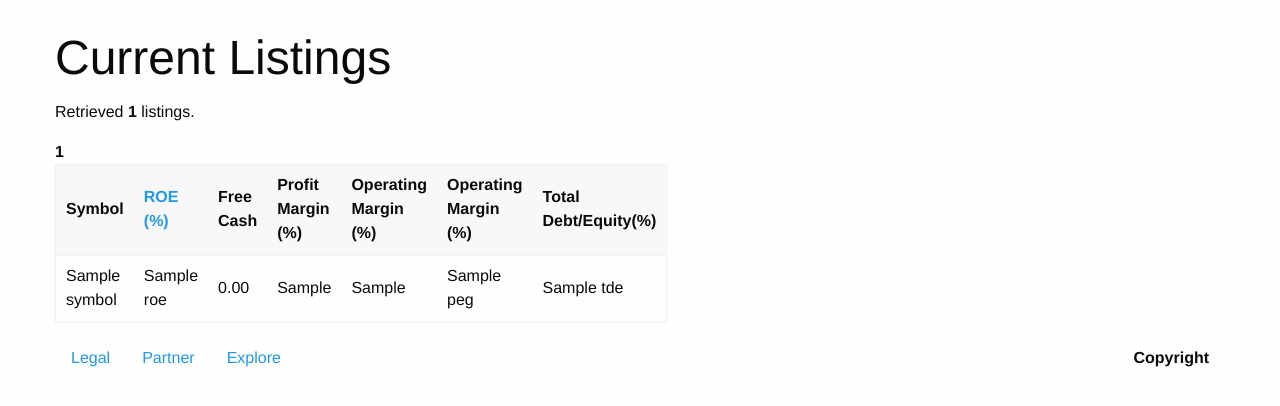
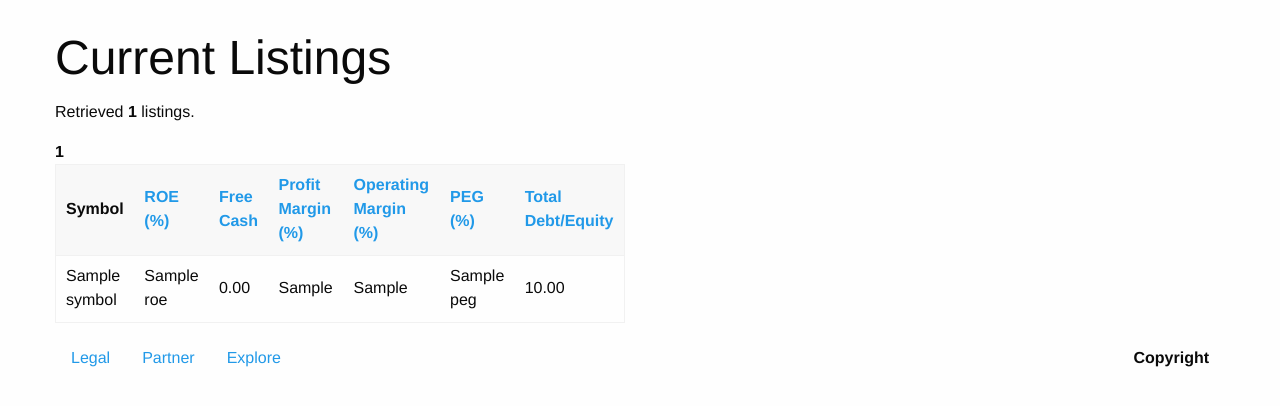
Before and after one commit to kflavin/stock_screener_web, a Flask app: template templates/listings.html in a window 1280 px wide. Shown: the part 118-524 px from the top of the page. Run offline with Flask 2, Linux system fonts and the light colour scheme; the visitor is signed in with stand-in values (Sample User, id 1); the template is opened without the code that fills it: most values are stand-ins (such as "Sample title", 1, 10 or a date in 2020).

Commit message:
Incomplete commit, had to rebuild.

```diff
--- a/main.py
+++ b/main.py
@@ -103,7 +103,7 @@ def get_listings(page, sort_field, reverse=False, buy=True, date=None, roe=15.0)
 
     # Set the sort field
     if hasattr(Indicators, str(sort_field)):
-        if eval(reverse):
+        if reverse:
             print "sort ascending on", sort_field, reverse
             sort = asc(sort_field)
         else:
@@ -129,10 +129,13 @@ def listings(page):
     """
     # Get most recent date
 
-    listings, count = get_listings(page, request.args.get('sort'), request.args.get('reverse'))
+    sort = request.args.get('sort') if request.args.get('sort') else "roe"
+    reverse = True if request.args.get('reverse') == "True" else False
+    flip = False if reverse else True
+
+    listings, count = get_listings(page, sort, reverse)
     print "page", page, "count", count
 
-    reverse = False if request.args.get('reverse') == "True" else True
 
     pagination = Pagination(page, PER_PAGE, count)
     #pagination = Pagination(1, 20, 100)
@@ -140,7 +143,9 @@ def listings(page):
                            pagination=pagination,
                            listings=listings,
                            count=count,
-                           reverse=reverse)
+                           sort=sort,
+                           reverse=reverse,
+                           flip=flip)
 
 @app.route('/logout')
 @login_required
--- a/requirements.txt
+++ b/requirements.txt
@@ -1 +1,4 @@
 SQLAlchemy==1.0.9
+flask
+Flask-Security
+Flask-SQLAlchemy
--- a/templates/listings.html
+++ b/templates/listings.html
@@ -11,12 +11,12 @@
   <div>
   {% if pagination.has_prev %}
     <a href="{{ url_for_other_page(pagination.page - 1)
-      }}">&laquo; Prev</a>
+        }}?sort={{sort}}&reverse={{reverse}}">&laquo; Prev</a>
   {% endif %}
   {%- for page in pagination.iter_pages() %}
     {% if page %}
       {% if page != pagination.page %}
-        <a href="{{ url_for_other_page(page) }}">{{ page }}</a>
+      <a href="{{ url_for_other_page(page) }}?sort={{sort}}&reverse={{reverse}}">{{ page }}</a>
       {% else %}
         <strong>{{ page }}</strong>
       {% endif %}
@@ -26,7 +26,7 @@
   {%- endfor %}
   {% if pagination.has_next %}
     <a href="{{ url_for_other_page(pagination.page + 1)
-      }}">Next &raquo;</a>
+        }}?sort={{sort}}&reverse={{reverse}}">Next &raquo;</a>
   {% endif %}
   </div>
 {% endmacro %}
@@ -36,11 +36,11 @@
     <tr>
         <th>Symbol</th>
         <th><a href="{{ request.path }}?sort=roe&reverse={{ reverse }}">ROE (%)</a></th>
-        <th>Free Cash</th>
-        <th>Profit Margin (%)</th>
-        <th>Operating Margin (%)</th>
-        <th>Operating Margin (%)</th>
-        <th>Total Debt/Equity(%)</th>
+        <th><a href="{{ request.path }}?sort=fcf&reverse={{ reverse }}">Free Cash</a></th>
+        <th><a href="{{ request.path }}?sort=pm&reverse={{ reverse }}">Profit Margin (%)</a></th>
+        <th><a href="{{ request.path }}?sort=om&reverse={{ reverse }}">Operating Margin (%)</a></th>
+        <th><a href="{{ request.path }}?sort=peg&reverse={{ reverse }}">PEG (%)</a></th>
+        <th><a href="{{ request.path }}?sort=tde&reverse={% if sort == "tde" %}{{ flip }}{% else %}{{ reverse }}{% endif %}">Total Debt/Equity</a></th>
     </tr>
 </thead>
 <tbody>
@@ -52,7 +52,7 @@
     <td>{{ listing.pm }}</td>
     <td>{{ listing.om }}</td>
     <td>{{ listing.peg }}</td>
-    <td>{{ listing.tde }}</td>
+    <td>{% if listing.tde %}{{ '%.2f' % listing.tde }}{% else %}-{% endif  %}</td>
 </tr>
 {% endfor %}
 </tbody>
```
